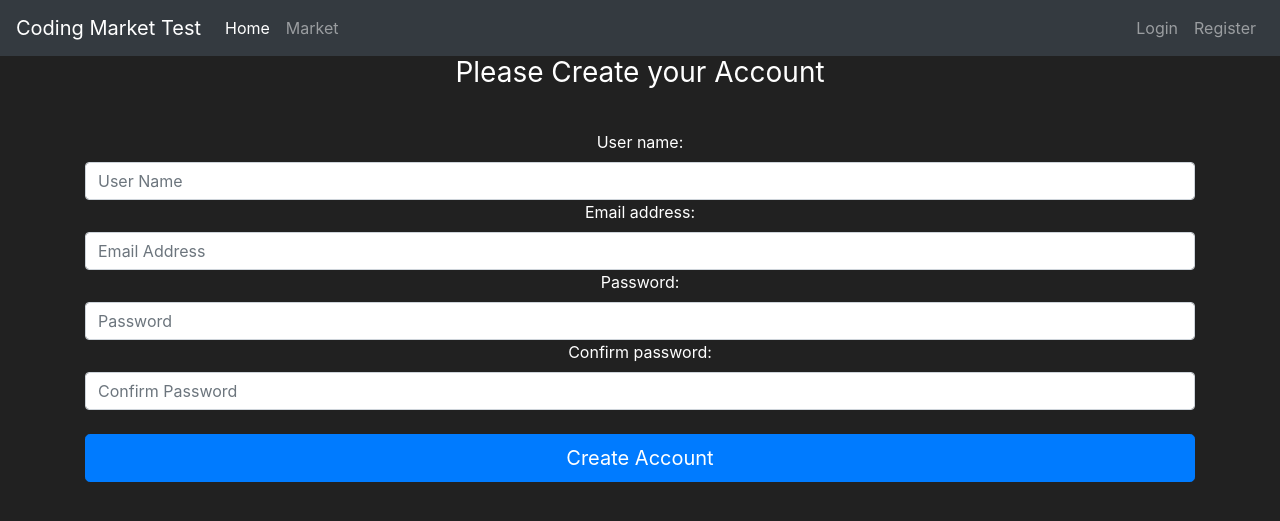
After one commit to dmandic51/flask_web_app_test, a Flask app: page /register in a window 1280 px wide. The commit adds this page. Shown: the top 521 px of the page. Run offline with Flask 2, Linux system fonts and the light colour scheme; some libraries are stand-ins or nearby versions.

Commit message:
Outline user registration form.

```diff
--- a/src/__init__.py
+++ b/src/__init__.py
@@ -6,6 +6,7 @@ app = Flask(__name__,
             static_folder='../web/static')
 app.config['SQLALCHEMY_DATABASE_URI'] = 'sqlite:///:memory:'
 app.config['SQLALCHEMY_TRACK_MODIFICATIONS'] = False
+app.config['SECRET_KEY'] = 'fa123587509348bd'
 db = SQLAlchemy(app)
 
 from src import database
--- /dev/null
+++ b/src/forms.py
@@ -0,0 +1,13 @@
+
+from wtforms import StringField
+from wtforms import SubmitField
+from wtforms import PasswordField
+from flask_wtf import FlaskForm
+
+
+class RegisterForm(FlaskForm):
+    username = StringField(label='User name:')
+    email_address = StringField(label='Email address:')
+    password_initial = PasswordField(label='Password:')
+    password_confirmation = PasswordField(label='Confirm password:')
+    submit = SubmitField(label='Create Account')
--- a/src/routes.py
+++ b/src/routes.py
@@ -3,8 +3,11 @@ from flask import render_template
 
 from src import app
 from src.database import Item
+from src.forms import RegisterForm
+
 
 @app.route('/')
+@app.route('/home')
 def home_page():
     return render_template('home.html')
 
@@ -13,3 +16,11 @@ def home_page():
 def market_page():
     items = Item.query.all()
     return render_template('market.html', items=items)
+
+
+@app.route('/register')
+def register_page():
+    registration_form = RegisterForm()
+    if registration_form.validate_on_submit():
+        pass
+    return render_template('register.html', form=registration_form)
--- a/web/templates/base.html
+++ b/web/templates/base.html
@@ -33,7 +33,7 @@
                 <a class="nav-link" href="#">Login</a>
             </li>
             <li class="nav-item">
-                <a class="nav-link" href="#">Register</a>
+                <a class="nav-link" href="{{ url_for('register_page')}}">Register</a>
             </li>
         </ul>
     </div>
--- /dev/null
+++ b/web/templates/register.html
@@ -0,0 +1,32 @@
+{% extends 'base.html' %}
+
+{% block title %}
+Register Page
+{% endblock %}
+
+{% block content %}
+<body class="text-center">
+<div class="container">
+    <form method="POST" class="form-register" style="color:white">
+        <h1 class="h3 mb-3 font-weight-normal">
+            Please Create your Account
+        </h1>
+        <br>
+        {{ form.username.label() }}
+        {{ form.username(class="form-control", placeholder="User Name") }}
+
+        {{ form.email_address.label() }}
+        {{ form.email_address(class="form-control", placeholder="Email Address") }}
+
+        {{ form.password_initial.label() }}
+        {{ form.password_initial(class="form-control", placeholder="Password") }}
+
+        {{ form.password_confirmation.label() }}
+        {{ form.password_confirmation(class="form-control", placeholder="Confirm Password") }}
+
+        <br>
+        {{ form.submit(class="btn btn-lg btn-block btn-primary") }}
+    </form>
+</div>
+</body>
+{% endblock %}
```
